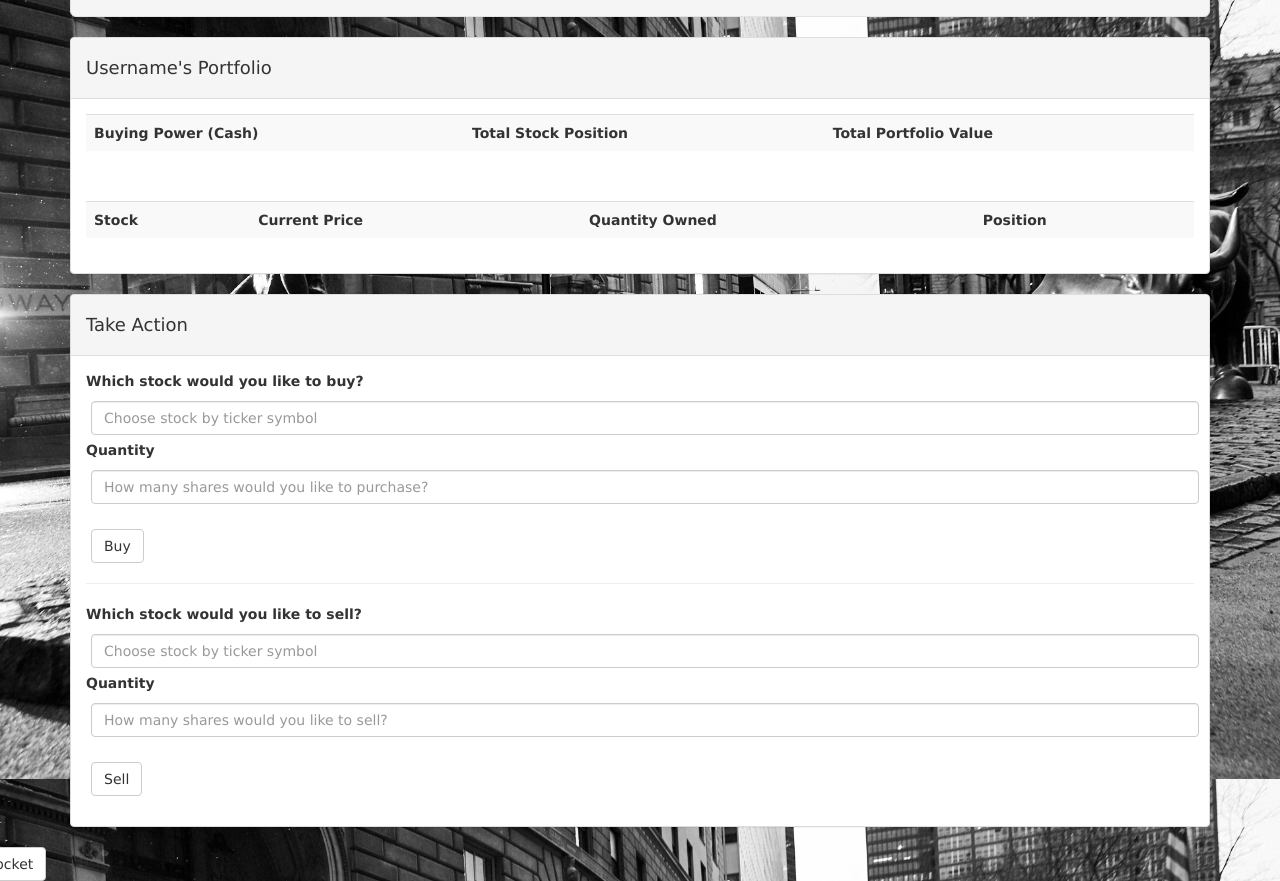
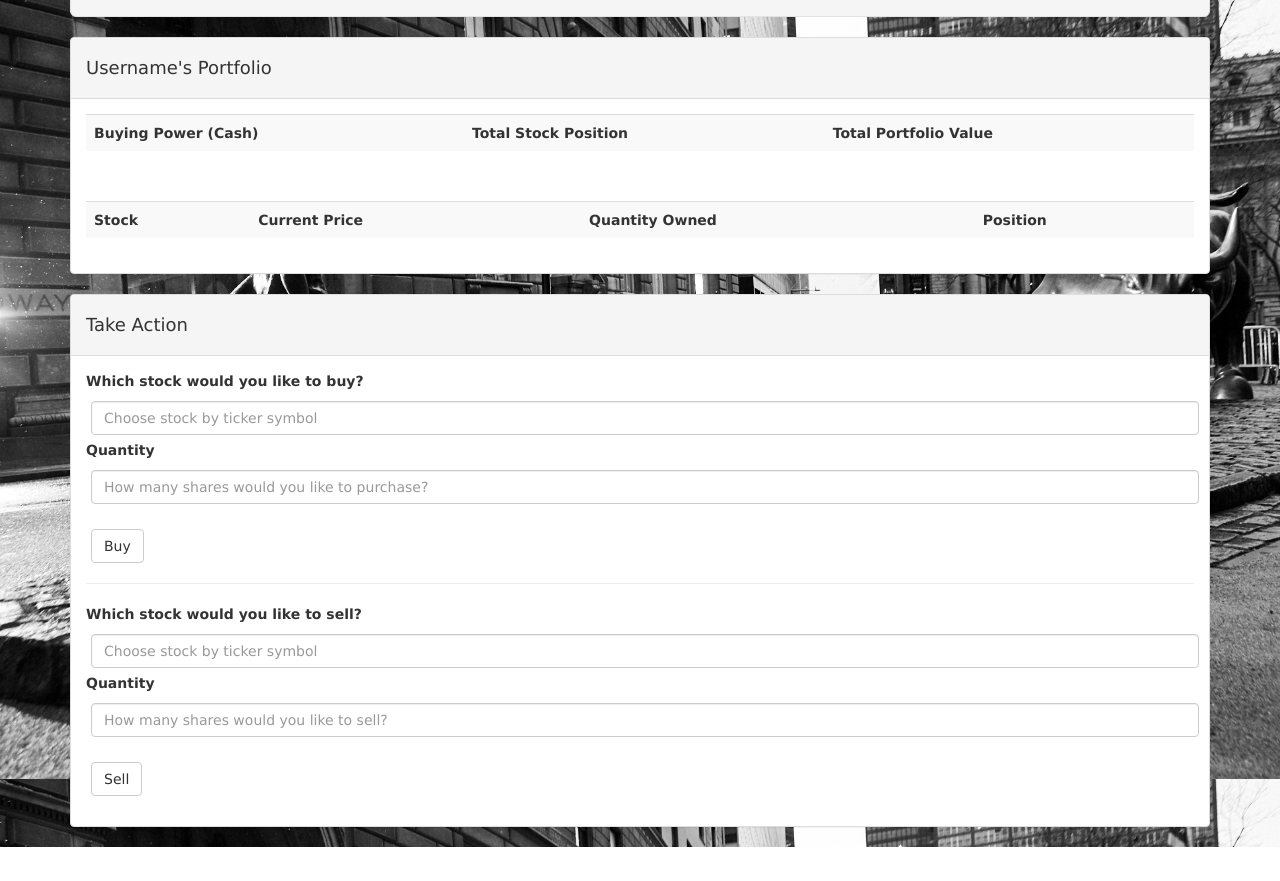
Before and after one commit to dannyjwkim/Stock-Market-Game, a website: page public/real.html in a window 1280 px wide. Shown: the part 66-947 px from the top of the page. After the commit the page ends 913 px from the top, so only its background shows below. Drawn offline with nearby package versions, Linux system fonts and the light colour scheme; no server answers; some icons are missing.

Commit message:
Deleted extra button

```diff
--- a/public/real.html
+++ b/public/real.html
@@ -108,12 +108,6 @@
      <button type="submit" class="btn btn-default" id="soke"><i class="fa fa-search"></i> socket</button>
 
        </div> -->
-
-       <div class= 'row'>
-
-     <button type="submit" class="btn btn-default" id="soke"><i class="fa fa-search"></i> socket</button>
-
-       </div>
 
 
  <script type="text/javascript">
```
